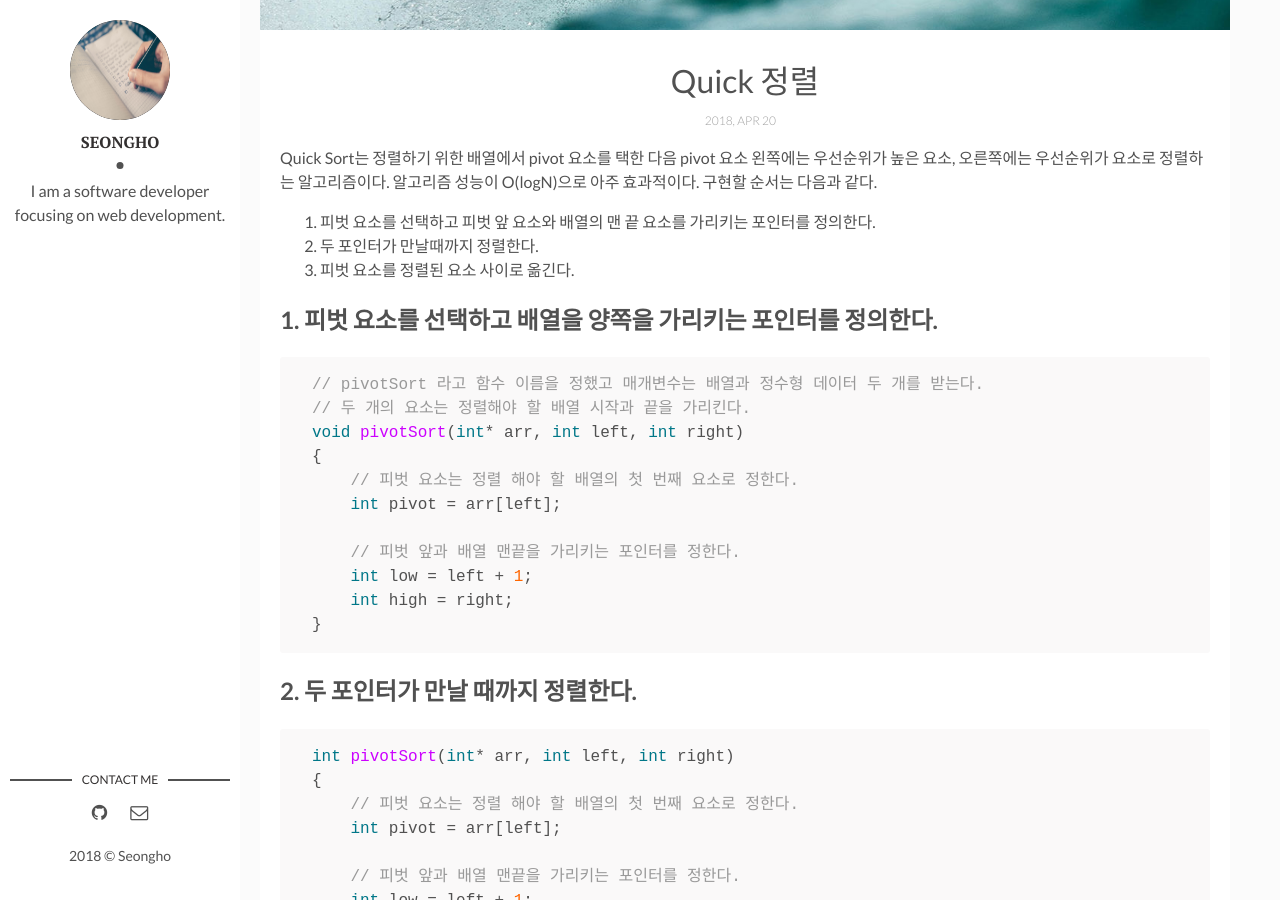
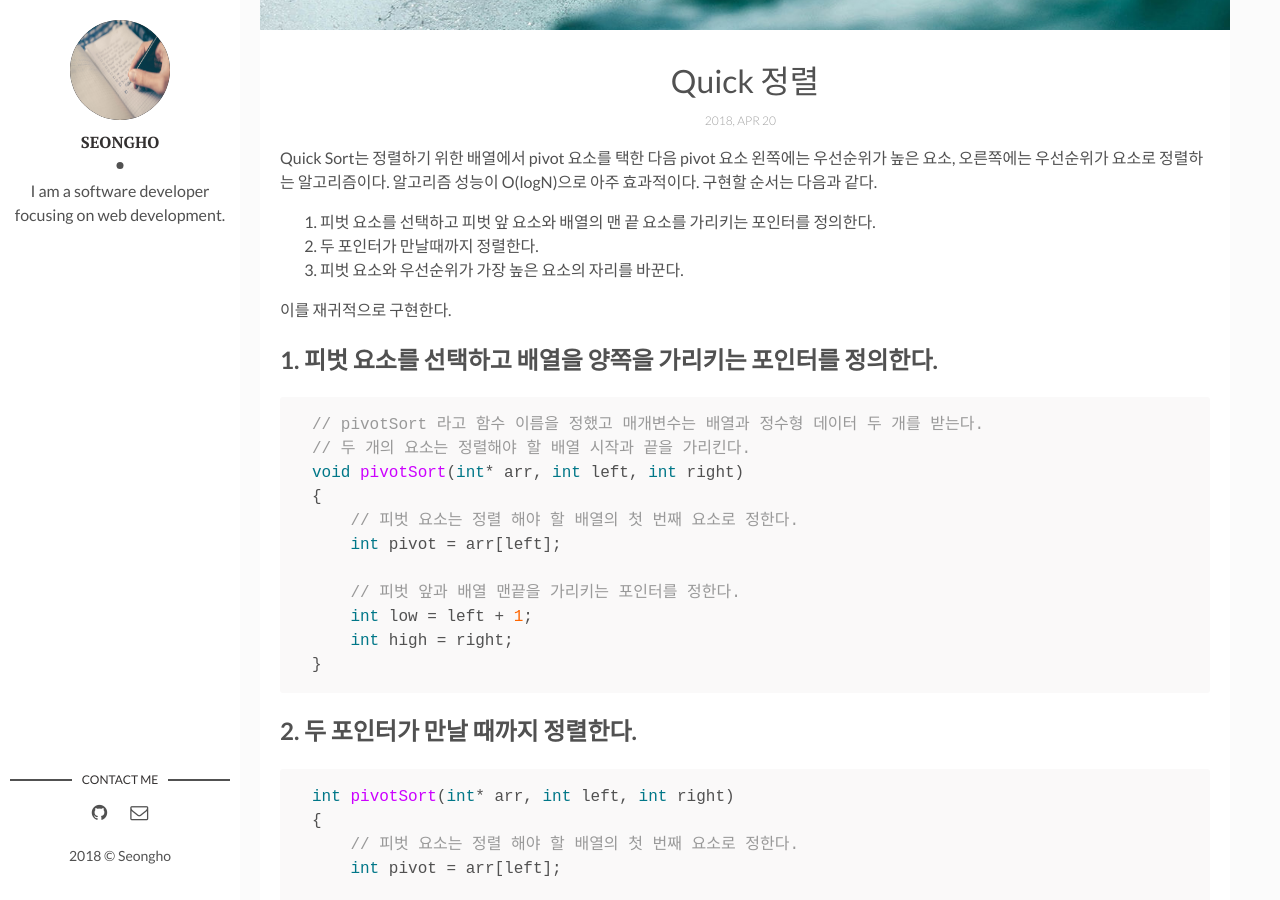
Before and after one commit to nsho77/nsho77.github.io, a Jekyll site: the page built from _posts/2018-04-20-QuickSort.markdown, in a window 1280 px wide and 900 px high, scrolled down 490 px. Built offline with Jekyll 4.4.1, drawn with Linux system fonts in a browser that asks for light colours; comment, search, counter and statistics services are not loaded.

```diff
--- a/_posts/2018-04-20-QuickSort.markdown
+++ b/_posts/2018-04-20-QuickSort.markdown
@@ -10,7 +10,9 @@
 
 1. 피벗 요소를 선택하고 피벗 앞 요소와 배열의 맨 끝 요소를 가리키는 포인터를 정의한다.
 2. 두 포인터가 만날때까지 정렬한다.
-3. 피벗 요소를 정렬된 요소 사이로 옮긴다.
+3. 피벗 요소와 우선순위가 가장 높은 요소의 자리를 바꾼다.
+
+이를 재귀적으로 구현한다.
 
 ## 1. 피벗 요소를 선택하고 배열을 양쪽을 가리키는 포인터를 정의한다.
 {% highlight cpp %}
--- a/_posts/2018-04-29-flymetothealpha.markdown
+++ b/_posts/2018-04-29-flymetothealpha.markdown
@@ -3,7 +3,7 @@
 title: fly me to the alpha... 문제풀이
 date: 2018-04-29 12:00:00 +0900
 description: 백준의 문제를 풀어보았다. # Add post description (optional)
-img:  # Add image post (optional)
+img:  we-in-rest.jpg # Add image post (optional)
 tags: [Algorithm, Code] # add tag
 ---
 백준에 있는 fly_me_to_the_alpha_centauri 를 풀어보았다. <br />
```
Also changed, not shown: other parts of _posts/2018-04-20-QuickSort.markdown (+0 -2 lines).
